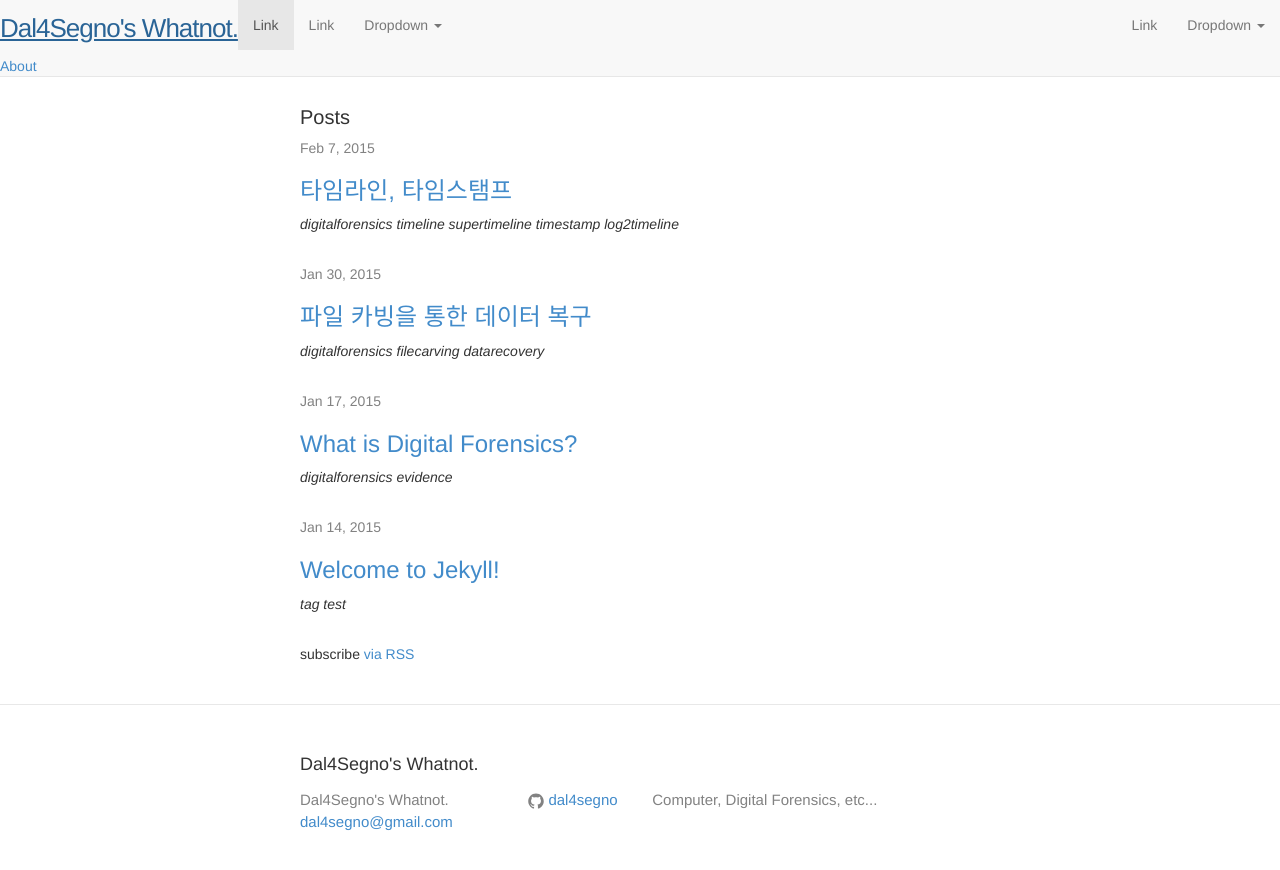
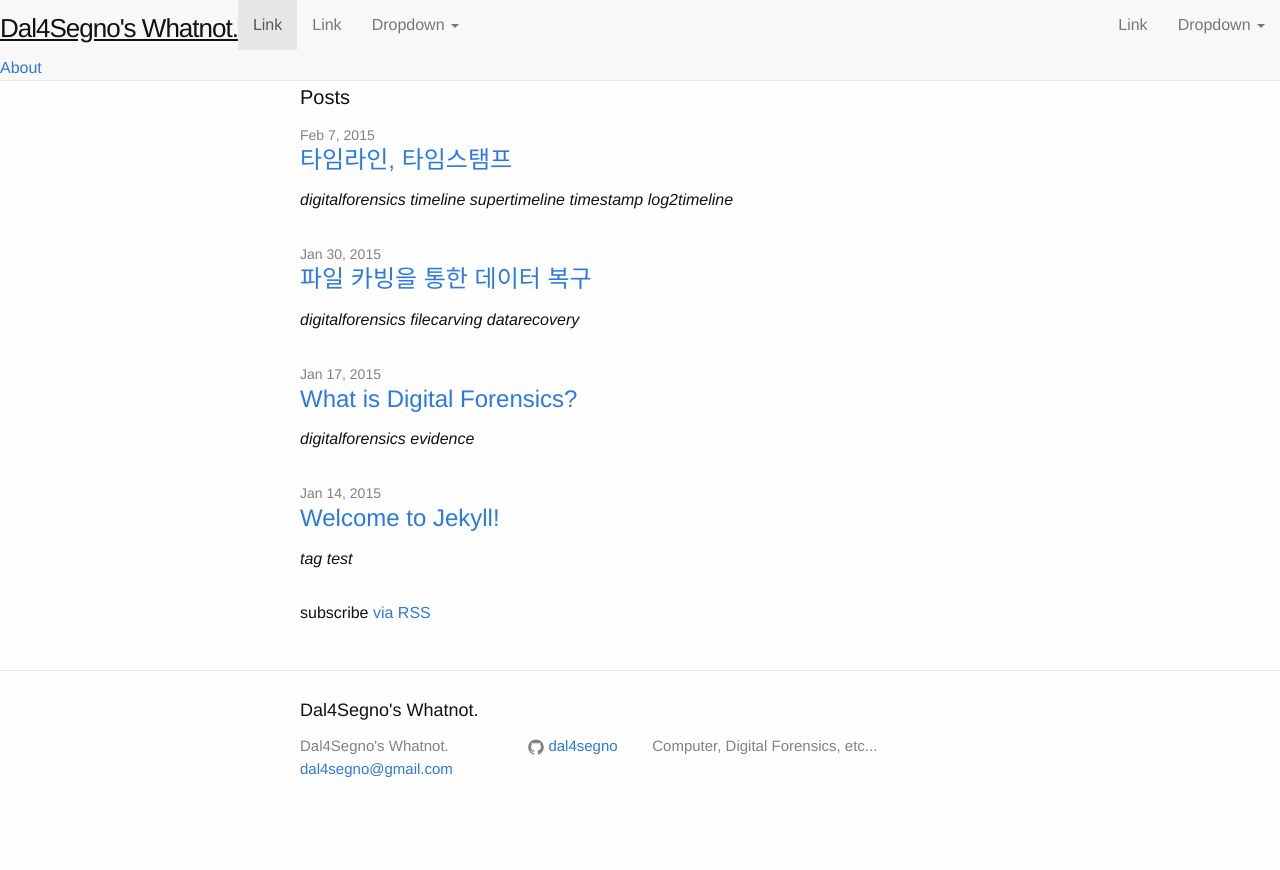
Before and after one commit to Dal4Segno/dal4segno.github.com, a Jekyll site: the page built from index.html, in a window 1280 px wide. Shown: the top 870 px of the page. Built offline with Jekyll 4.4.1, drawn with Linux system fonts in a browser that asks for light colours; some web fonts are replaced; Markdown is read by kramdown in place of the engine named in the settings; the list of posts is cut into pages by our own code.

Commit message:
Bootstrap link

```diff
--- a/_includes/head.html
+++ b/_includes/head.html
@@ -6,8 +6,8 @@
   <title>{% if page.title %}{{ page.title }}{% else %}{{ site.title }}{% endif %}</title>
   <meta name="description" content="{% if page.excerpt %}{{ page.excerpt | strip_html | strip_newlines | truncate: 160 }}{% else %}{{ site.description }}{% endif %}">
 
+  <link rel="stylesheet" href="{{ "/css/bootstrap.min.css" | prepend: site.baseurl }}">
   <link rel="stylesheet" href="{{ "/css/main.css" | prepend: site.baseurl }}">
-  <link rel="stylesheet" href="{{ "/css/bootstrap.min.css" | prepend: site.baseurl }}">
   <link rel="canonical" href="{{ page.url | replace:'index.html','' | prepend: site.baseurl | prepend: site.url }}">
   <link rel="alternate" type="application/rss+xml" title="{{ site.title }}" href="{{ "/feed.xml" | prepend: site.baseurl | prepend: site.url }}" />
   {% include google_analytics.html %}
```
